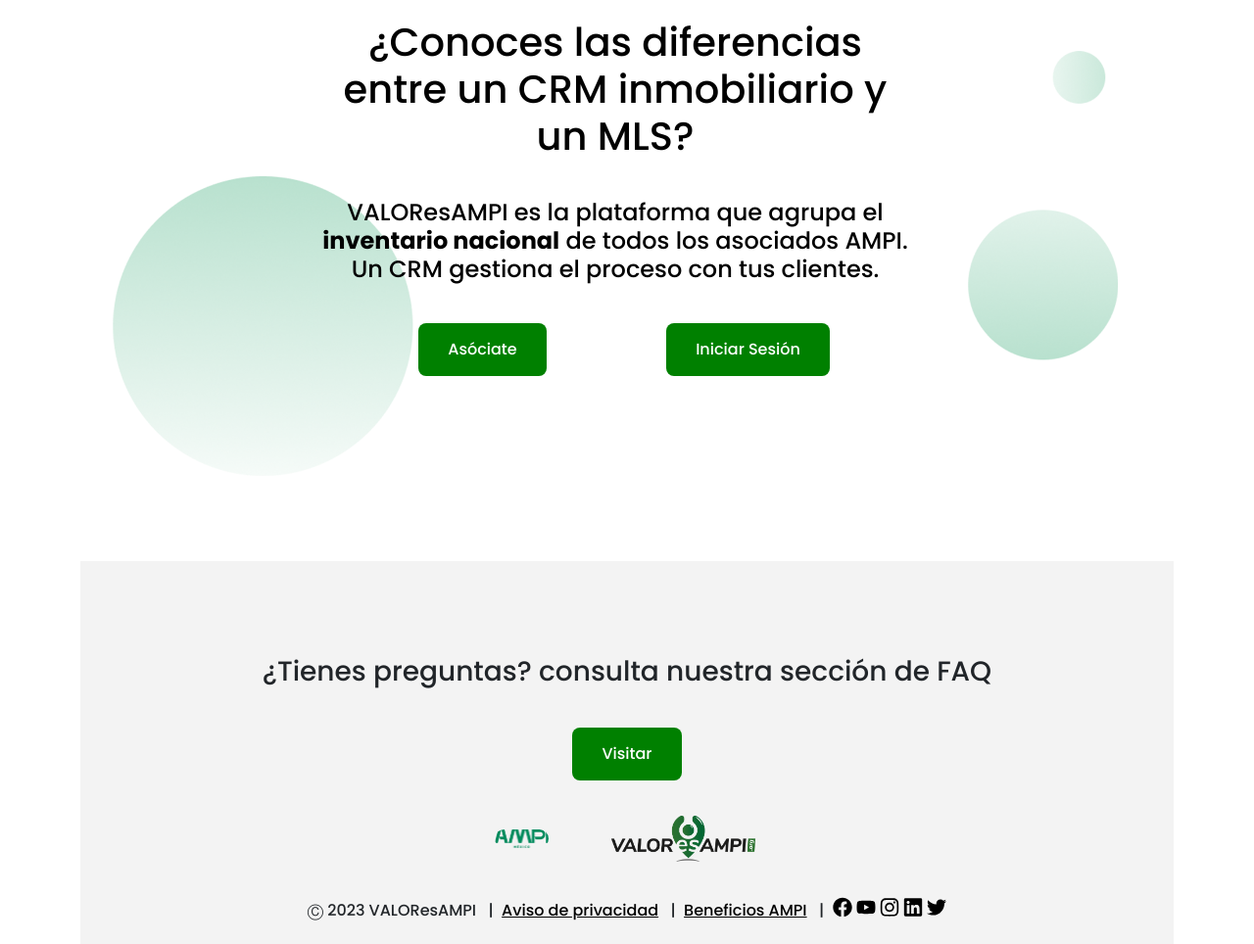
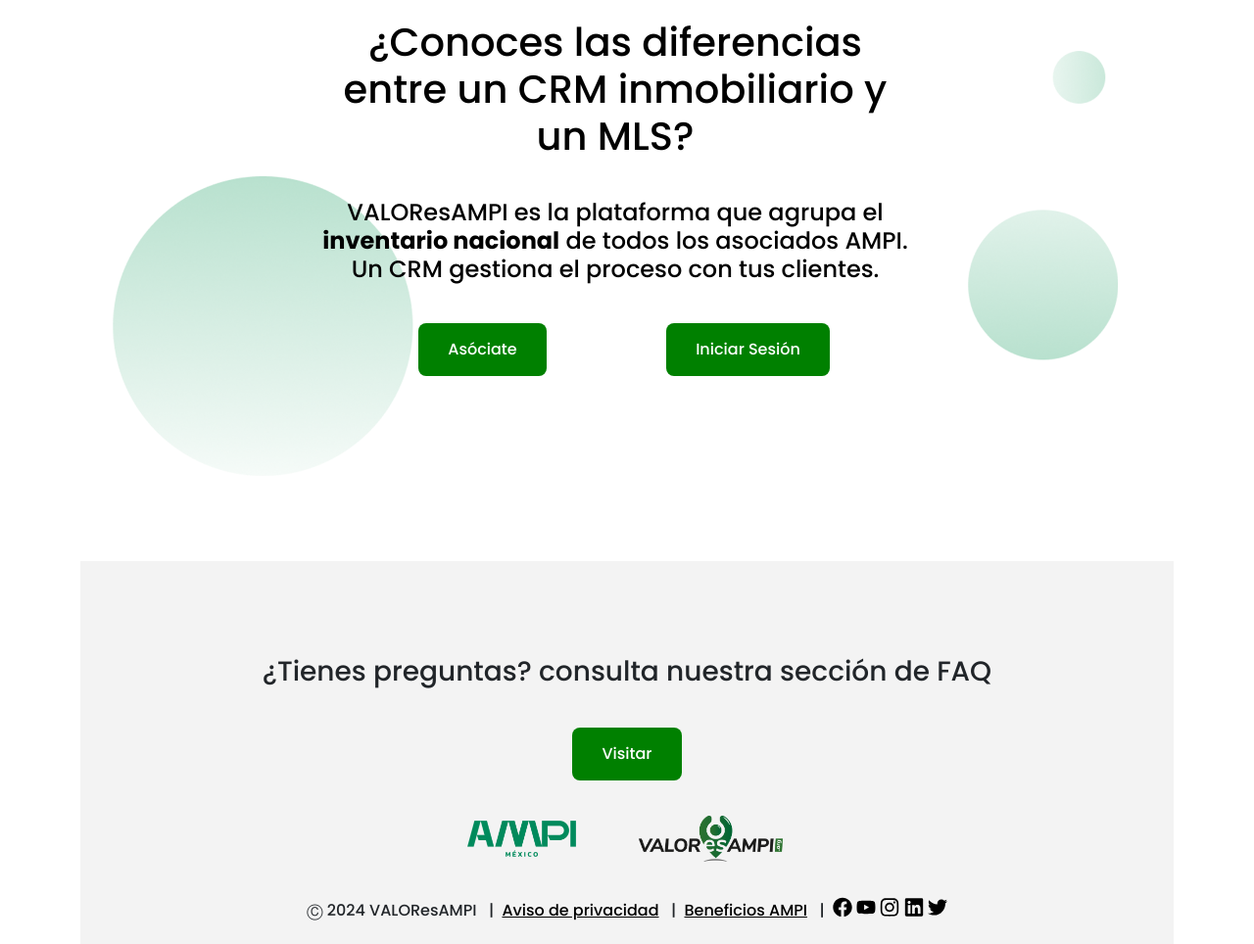
Before and after one commit to apscreativas/valoresampi_uc, a plain HTML site: page index.html in a window 1280 px wide. Shown: the part 4021-4985 px from the top of the page at 98% size. Drawn offline with nearby package versions, Linux system fonts and the light colour scheme.

Commit message:
Cambios de estilos en logo ampi

```diff
--- a/index.html
+++ b/index.html
@@ -592,7 +592,7 @@
 
 			<div class="row " style="justify-content: center; ">
 				<div class="col col-12" style="text-align: center;">
-					<img style="border-radius: 10px; width: 5%; margin: 0px 5% 0px 0%; cursor:
+					<img style=" width: 10%; margin: 0px 5% 0px 0%; cursor:
 						pointer;"
 						onclick="window.location.href='https://mls.apscreativas.dev/#/sign-in'"
 						src="img/index/ampi_logo.png" alt="image" />
@@ -605,7 +605,7 @@
 			<div class="row" style="justify-content: center; ">
 				<div class="col col-12" style="text-align: center;">
 					<h6>
-						&#9400 2023 VALOResAMPI
+						&#9400 2024 VALOResAMPI
 
 
 						&nbsp;
```
